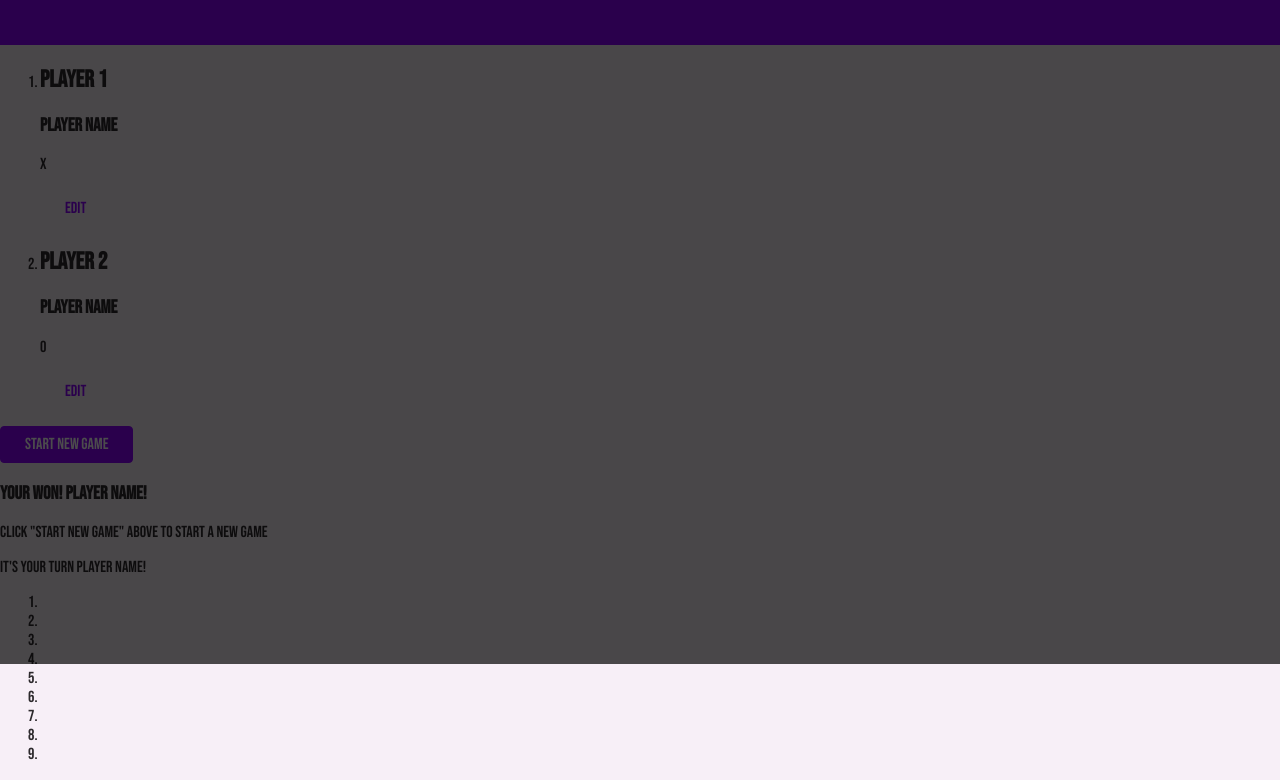
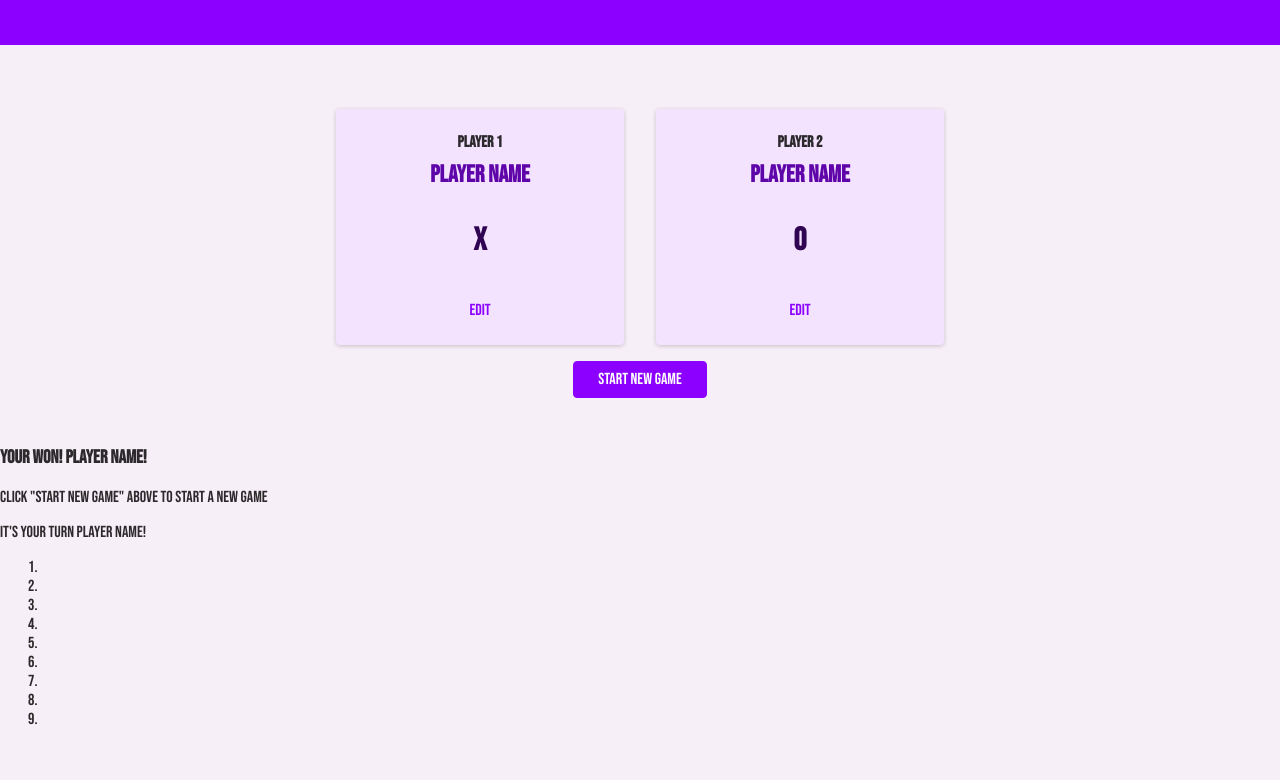
Before and after one commit to heyitsharman/Tic-Tac-Toe-game, a plain HTML site: page index.html in a window 1280 px wide. Shown: the part 136-916 px from the top of the page. After the commit the page ends 881 px from the top, so only its background shows below. Drawn offline with Linux system fonts and the light colour scheme; a web font is replaced by a local one.

Commit message:
player mode styles added

```diff
--- a/index.html
+++ b/index.html
@@ -34,7 +34,7 @@
                     <article>
                         <h2>Player 1</h2>
                         <h3>Player name</h3>
-                        <p>X</p>
+                        <p class="mode">X</p>
                         <button class="btn btn-alt">Edit</button>
                     </article>
                 </li>
@@ -42,7 +42,7 @@
                     <article>
                         <h2>Player 2</h2>
                         <h3>Player name</h3>
-                        <p>O</p>
+                        <p class="mode">O</p>
                         <button class="btn btn-alt">Edit</button>
                     </article>
                 </Li>
--- a/styles/config.css
+++ b/styles/config.css
@@ -1,5 +1,6 @@
 #overlay{
     text-align: center;
+
 }
 #overlay h2{
     margin: 0.5rem;
@@ -24,3 +25,43 @@
 
     padding: 0.35rem;
 }
+
+#game-config{
+    width: 90%;
+    max-width: 40rem;
+    margin: 3rem auto;
+    text-align: center;
+}
+
+#game-config ol{
+    list-style: none;
+    margin: 0;
+    padding: 0;
+    display: flex;
+}
+
+#game-config li{
+    margin: 1rem;
+    padding: 1rem;
+    width: 50%;
+    background-color: rgb(243,227,255);
+    border-radius: 4px;
+    box-shadow: 0 1px 4px rgba(0,0,0,0.2);
+}
+
+#game-config h2{
+    font-size: 1rem;
+    margin: 0.5rem 0;
+}
+
+#game-config h3{
+    font-size: 1.5rem;
+    margin: 0.5rem 0;
+    color: rgb(94,4,168);
+}
+
+.mode{
+    font-size: 2rem;
+    font-weight: bold;
+    color: rgb(47,4,82);
+}
--- a/styles/overlay.css
+++ b/styles/overlay.css
@@ -18,6 +18,7 @@
     width: 100%;
     height: 100%;
     background-color: rgba(0,0,0,0.7);
+     display: none;
 }
 
 @media (min-width: 48rem){
```
